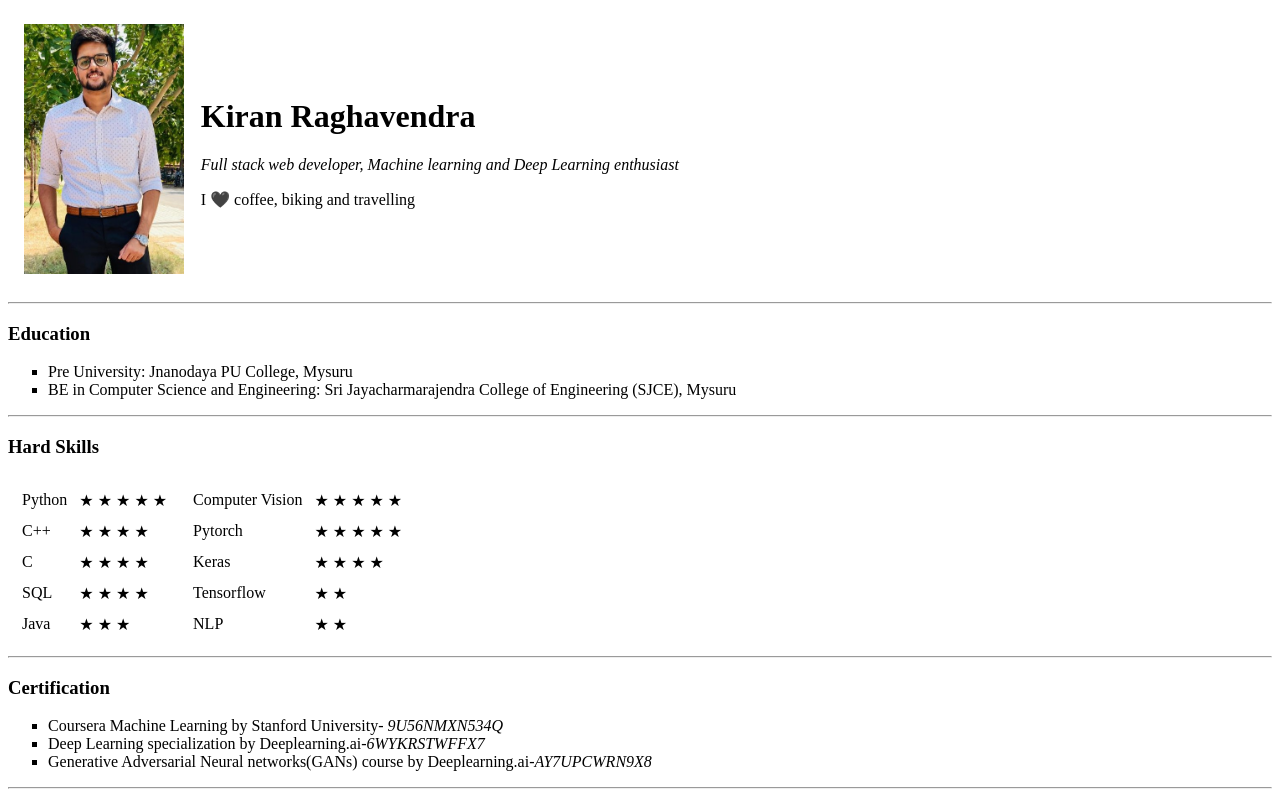
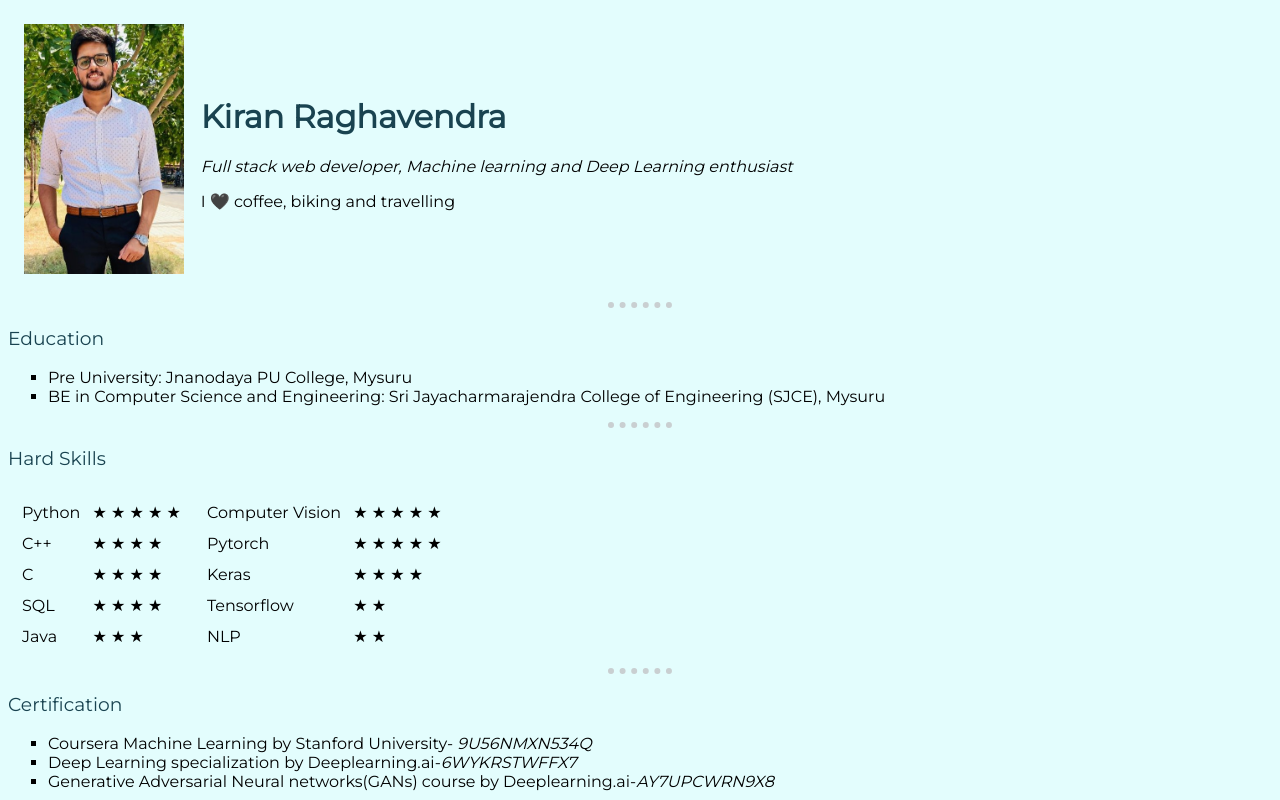
Before and after one commit to KiranRaghavendra1248/My-Profile, a plain HTML site: page index.html in a window 1280 px wide. Shown: the top 800 px of the page. Drawn offline with Linux system fonts and the light colour scheme.

Commit message:
Add files via upload

```diff
--- /dev/null
+++ b/css/styles.css
@@ -0,0 +1,23 @@
+body{
+  background-color:#e3fdfd;
+  font-family: 'Montserrat','Lexend', sans-serif;
+}
+hr{
+  border:None;
+  border-bottom:dotted #c9cfd1 6px;
+  width:5%;
+}
+h1{
+  color:#194350;
+  font-family: 'Montserrat',verdana,sans-serif;
+  font-weight: 600;
+}
+h3{
+  color:#194350;
+  font-family: 'Montserrat',verdana,sans-serif;
+  font-weight: 500;
+}
+
+a:hover{
+  color:#030008;
+}
--- a/index.html
+++ b/index.html
@@ -4,6 +4,11 @@
 <head>
   <meta charset="utf-8">
   <title>Kiran's Profile</title>
+  <link rel="stylesheet" href="css\styles.css">
+  <link rel="preconnect" href="https://fonts.gstatic.com">
+  <link rel="preconnect" href="https://fonts.gstatic.com">
+  <link rel="preconnect" href="https://fonts.gstatic.com">
+  <link href="https://fonts.googleapis.com/css2?family=Montserrat&family=Roboto:wght@300&display=swap" rel="stylesheet">
 </head>
 
 <body>
```
Also changed, not shown: contactme.html (+1 -0 lines).
